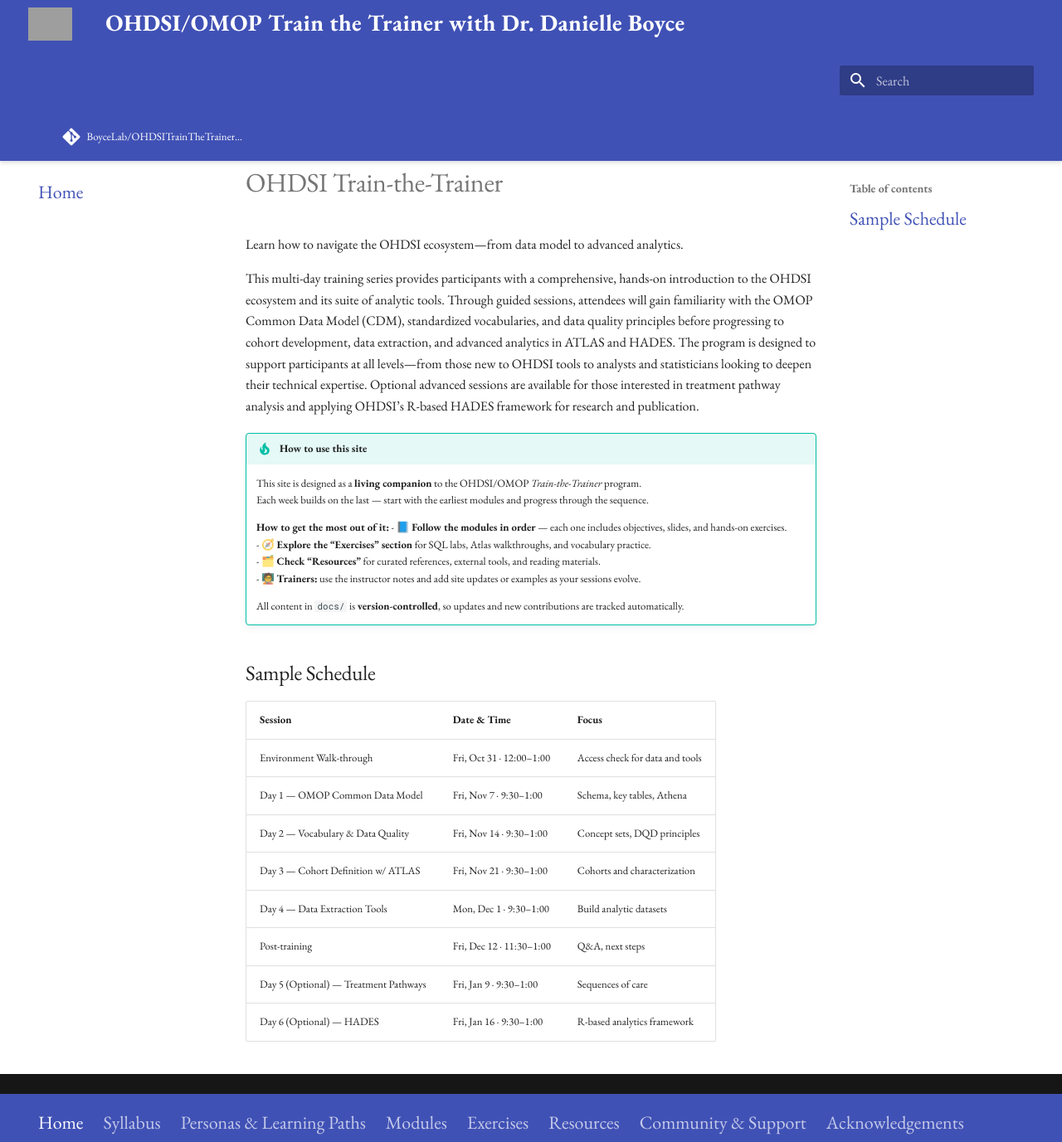
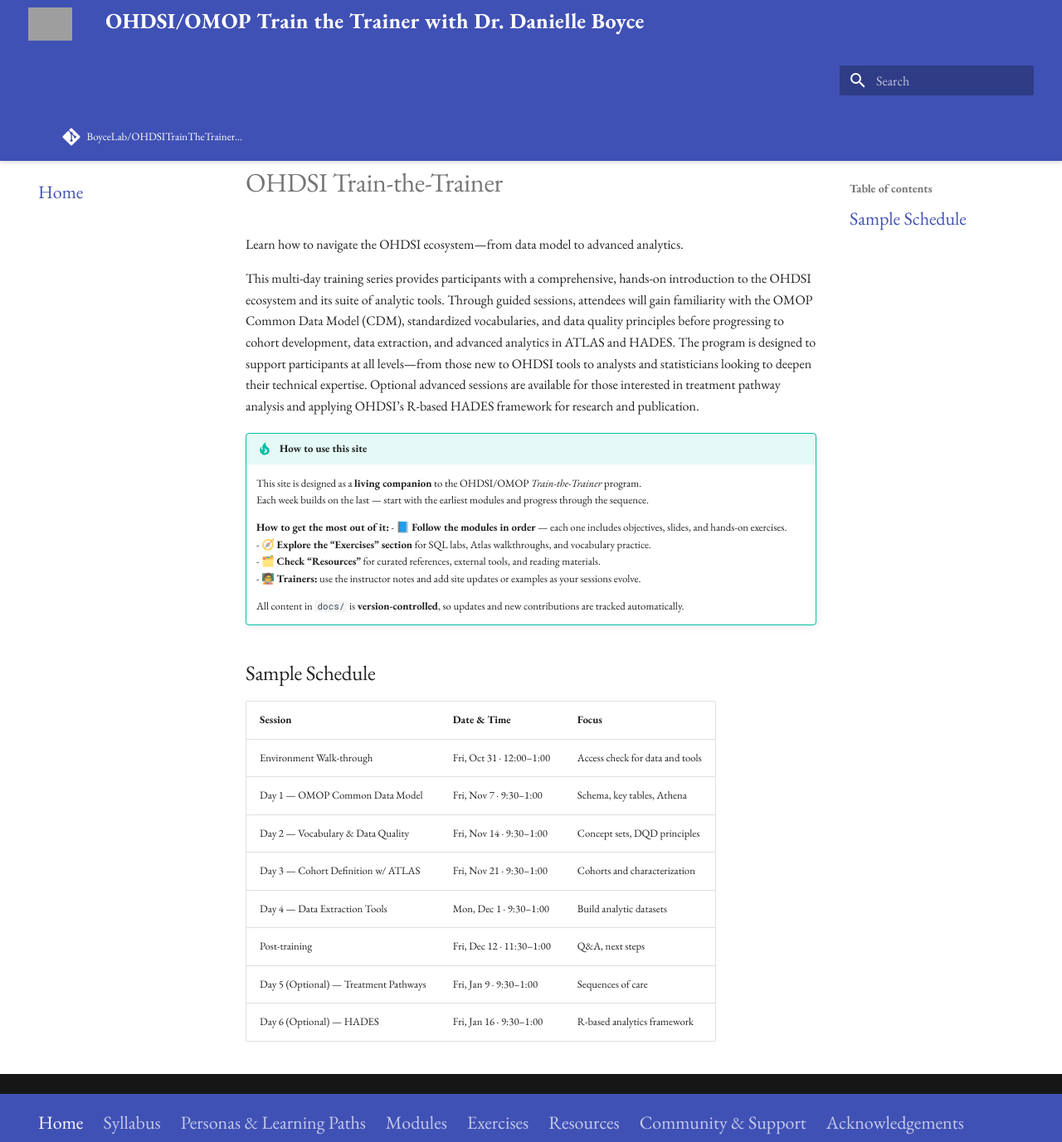
Before and after one commit to BoyceLab/OHDSITrainTheTrainer-6WK, an MkDocs documentation site: the page built from docs/index.md, in a window 1280 px wide and 1377 px high. Shown: the whole window at 83% size. Built offline with MkDocs 1.6.1 and Material for MkDocs 9.7.7, drawn with Linux system fonts in a browser that asks for light colours; comment, search, counter and statistics services are not loaded; grey boxes are pictures that could not be loaded.

Commit message:
Update custom.css

```diff
--- a/docs/assets/css/custom.css
+++ b/docs/assets/css/custom.css
@@ -116,7 +116,7 @@
 
 /* Add padding so content isn’t hidden behind the fixed header */
 .md-main {
-  padding-top: 5rem;     /* adjust depending on your header height */
+  padding-top: 3.5rem;     /* adjust depending on your header height */
 }
 
 /* Optional: Add a slight shadow for visual separation */
@@ -178,7 +178,7 @@
   text-overflow: unset !important;
 }
 .md-header__title {
-  font-size: 1.4rem;          /* tune to taste */
+  font-size: 1.3rem;          /* tune to taste */
   font-weight: 700;
   line-height: 1.3;
   flex: 1 1 70%;
```
